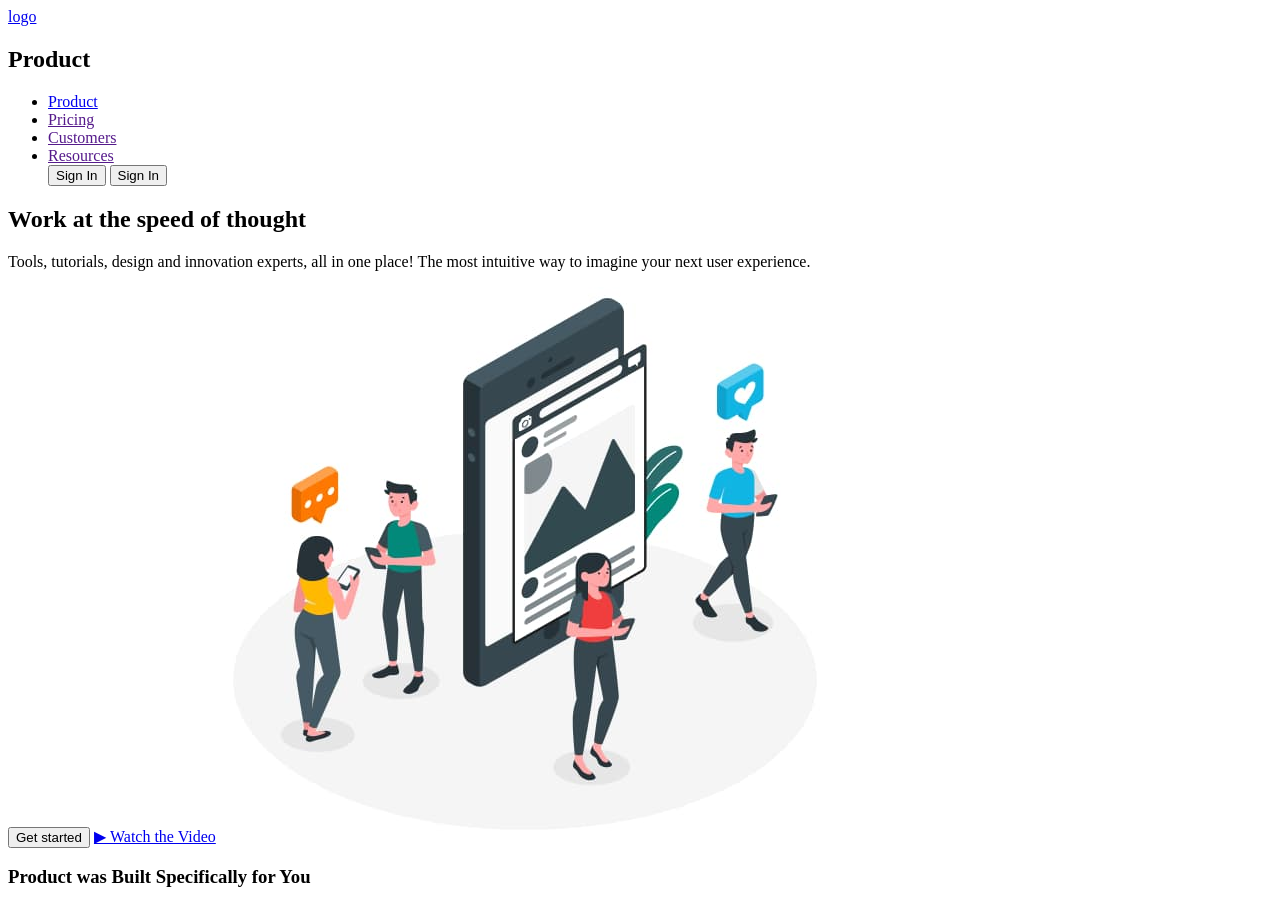
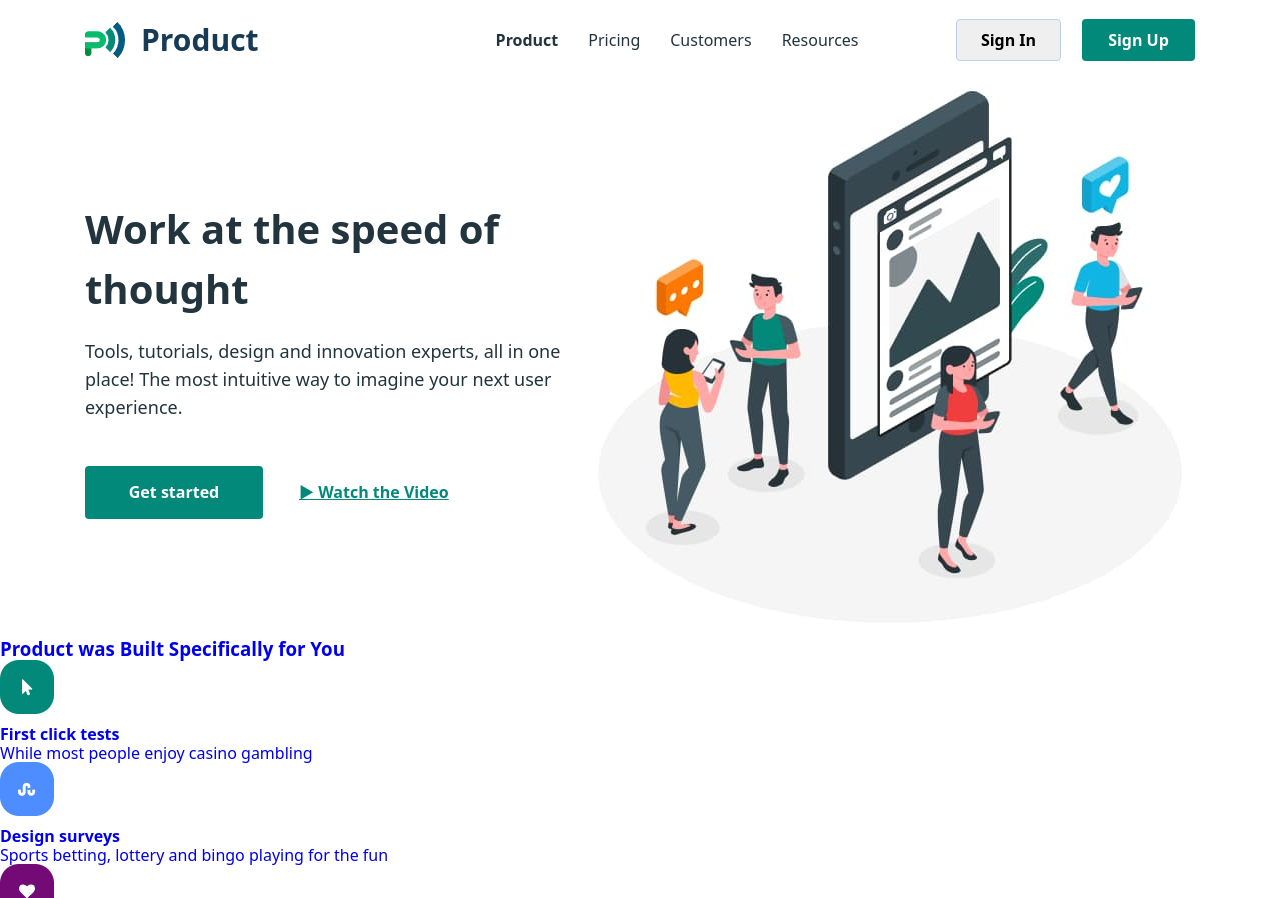
Before and after one commit to Igor-creator666/blended-121, a plain HTML site: page index.html in a window 1280 px wide. Shown: the top 898 px of the page. Drawn offline with nearby package versions, Linux system fonts and the light colour scheme.

Commit message:
first commit

```diff
--- /dev/null
+++ b/css/style.css
@@ -0,0 +1,172 @@
+
+
+.body{margin: 0;
+    font-family: "Poppins", sans-serif;}
+
+
+a{ text-decoration: none;}
+
+
+ol,
+ul {
+    list-style: none;
+    padding-left: 0;
+    margin: 0;
+}
+h1,
+h2,
+h3,
+h4,
+h5,
+h6,
+p {
+    margin: 0;}
+
+ * {
+    box-sizing: border-box;
+}
+
+button {
+    cursor: pointer;
+    border: none;
+    font-family: inherit;
+}
+.container {
+    width: 1150px;
+    padding: 0 20px;
+    margin: 0 auto;
+}
+/* #region header */
+
+.header {
+}
+.header-container {
+    display: flex;
+    align-items: center;
+}
+.header-navigate {
+    display: flex;
+    gap: 237px;
+    margin-right: auto;}
+
+
+.logo-header {
+    font-weight: 700;
+    font-size: 30px;
+    display: flex;
+    gap: 16px;
+    align-items: center;
+    /* line-height: 28px; */
+    line-height: 0.93333;
+    color: #173a56;
+}
+.nav-list {
+    display: flex;
+    gap: 30px;
+}
+.nav-list-item {
+}
+.nav-list-link {
+    font-weight: 400;
+    font-size: 16px;
+    padding: 26px 0;
+    display: block;
+ /*  line-height: 28px */
+    line-height: 1.75;
+    color: #22343d;
+}
+.header-list-btn {
+    display: flex;
+    gap: 21px;
+}
+.active {
+    font-weight: 600;}
+.button-in {
+     font-weight: 600;
+    font-size: 16px;
+    cursor: pointer;
+    border: none;
+    font-family: inherit; border: 1px solid #bcd0e5;
+    border-radius: 4px;
+    width: 105px;
+    height: 42px;
+}
+.button-up {
+     font-weight: 600;
+    font-size: 16px;
+    cursor: pointer;
+    border: none;
+    font-family: inherit;border-radius: 4px;
+    width: 113px;
+    height: 42px;
+    background: #02897a;
+    color: #fff;
+}
+/* #endregion header*/
+
+
+/* #region hero */
+.hero {}
+
+.hero-container {
+    display: flex;
+    align-items: center;
+}
+
+.text-wrap {}
+
+.main-title {
+    font-weight: 700;
+    font-size: 40px;
+    max-width: 420px;
+    /* line-height: 60px; */
+    line-height: 1.5;
+    color: #22343d;
+    margin-bottom: 18px;
+}
+
+.tittle-descr {
+    font-size: 18px;
+    /* line-height: 28px; */
+    line-height: 1.55556;
+    color: #22343d;
+    margin-bottom: 45px;
+}
+
+.hero-list-btn {
+    display: flex;
+    align-items: center;
+    gap: 30px;
+}
+
+.hero-list-btn-item {}
+
+.hero-btn-get {
+    width: 178px;
+    height: 53px;
+    border-radius: 4px;
+    background: #02897a;
+    font-weight: 700;
+    font-size: 16px;
+    color: #fff;
+    border: none;
+}
+
+.hero-btn-watch {
+    font-weight: 600;
+    font-size: 16px;
+    text-decoration: underline;
+    text-decoration-skip-ink: none;
+    color: #02897a;
+    width: 178px;
+    height: 53px;
+    border: none;
+    background-color: transparent;
+    display: flex;
+    align-items: center;
+    gap: 9px;
+}
+
+/* #endregion hero*/
+
+/* #region specifically */
--- a/index.html
+++ b/index.html
@@ -3,46 +3,66 @@
 <head>
     <meta charset="UTF-8">
     <meta name="viewport" content="width=device-width, initial-scale=1.0">
+       <link rel="stylesheet" href="https://cdnjs.cloudflare.com/ajax/libs/modern-normalize/3.0.1/modern-normalize.min.css" integrity="sha512-q6WgHqiHlKyOqslT/lgBgodhd03Wp4BEqKeW6nNtlOY4quzyG3VoQKFrieaCeSnuVseNKRGpGeDU3qPmabCANg==" crossorigin="anonymous" referrerpolicy="no-referrer" />
+   <link rel="preconnect" href="https://fonts.googleapis.com">
+<link rel="preconnect" href="https://fonts.gstatic.com" crossorigin>
+<link href="https://fonts.googleapis.com/css2?family=Poppins:ital,wght@0,100;0,200;0,300;0,400;0,500;0,600;0,700;0,800;0,900;1,100;1,200;1,300;1,400;1,500;1,600;1,700;1,800;1,900&family=Raleway:ital,wght@0,100..900;1,100..900&family=Roboto:ital,wght@0,100..900;1,100..900&display=swap" rel="stylesheet">
+   <link rel="stylesheet" href="./css/style.css" />
     <title>Document</title>
 </head>
 <body>
                              <!--Хедер-->
-    <header>
-        <div>
+    <header class="header">
+        <div class="container header-container">
                <nav class="header-navigate">
-            <a href="./index.html" img src="/img/logo.jpg">logo</a>
-<h2>Product</h2>
-
-   <ul class="menu">
-          <li >
-            <a href="./index.html" class="nav-link">Product</a>
+           <a href="./index.html" class="logo-header">
+            <img src="./img/logo (1).webp" alt="logo-product" />Product</a
+          >
+   <ul class="nav-list">
+          <li class="nav-list-item">
+            <a class="nav-list-link active" href="./index.html">Product</a>
           </li>
           <li>
-            <a href="" class="nav-link">Pricing</a>
+            <a class="nav-list-link" href="./pricing.html">Pricing</a>
           </li>
           <li>
-            <a href="" class="nav-link">Customers</a>
+            <a  class="nav-list-link" href="./customer.html">Customers</a>
           </li>
  <li>
-            <a href="" class="nav-link">Resources</a>
+            <a  class="nav-list-link" href="./resources.html">Resources</a>
           </li>
+</ul>
+</nav>
+<ul class="header-list-btn">
+    <li class="header-list-btn-item">
          <button type="button" class="button-in">Sign In</button>
-        <button type="button" class="button-up">Sign In</button>
+        </li>
+        <li>
+        <button type="button" class="button-up">Sign Up</button>
+        </li>
         </ul>
-</nav>
 </div>
     </header>
 <main>
     <!--Секция 1 Work at the speed of thought -->
-    <section>
-   <div>
-<h1>Work at the speed
+    <section class="hero">
+   <div class="container hero-container">
+      <div class="text-wrap">
+<h1 class="main-title">Work at the speed
 of thought</h1>
-<p>Tools, tutorials, design and innovation experts, all in one place! The most intuitive way to imagine your next user experience.</p>
-<button type="button" class="button-up">Get started</button>
+<p class="tittle-descr">Tools, tutorials, design and innovation experts, all in one place! The most intuitive way to imagine your next user experience.</p>
+ <ul class="hero-list-btn">
+    <li class="hero-list-btn-item">
+<button type="button" class="hero-btn-get">Get started</button>
 <a href="#" class="video-link">
-    ▶ Watch the Video</a>
+      <li class="hero-list-btn-item">
+                <button type="button" class="hero-btn-watch">
+                   ▶ Watch the Video
+                </button>
+                </div>
 <img src="./img/firstsection.jpg" alt="fist-section"  width="610px" />
+</li>
+</ul>
 </div>
 </section>
 <!--Секция 2 Product  was Built Specifically for You -->
```
Also changed, not shown: img/logo (1).webp (added), img/logo.jpg (deleted).
